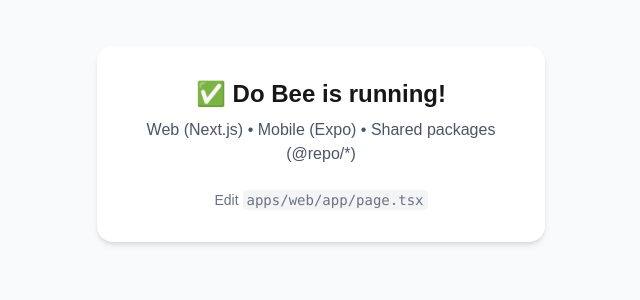
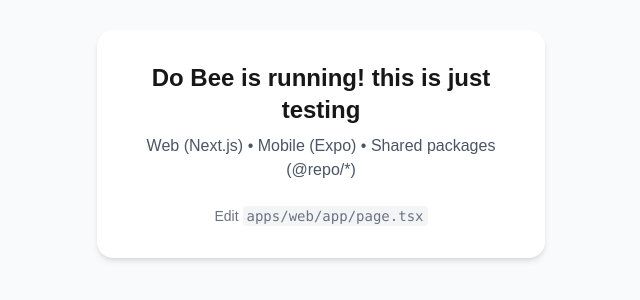
Before and after one commit to Byte-Sized-Baddies/Capstone_Project, a Next.js app in the folder apps/web/: page / in a window 1280 px wide. Shown: the part 256-556 px from the top of the page, without its empty margins (319-959 px from the left). Built offline with nearby package versions, Linux system fonts and the light colour scheme.

Commit message:
Update header text in Home component

```diff
--- a/apps/web/src/app/page.tsx
+++ b/apps/web/src/app/page.tsx
@@ -4,7 +4,7 @@
   return (
     <main className="min-h-screen grid place-items-center bg-gray-50">
       <div className="rounded-2xl bg-white shadow-md p-8 text-center max-w-md">
-        <h1 className="text-2xl font-semibold">✅ Do Bee is running!</h1>
+        <h1 className="text-2xl font-semibold">Do Bee is running! this is just testing</h1>
         <p className="text-gray-600 mt-2">
           Web (Next.js) • Mobile (Expo) • Shared packages (@repo/*)
         </p>
```
